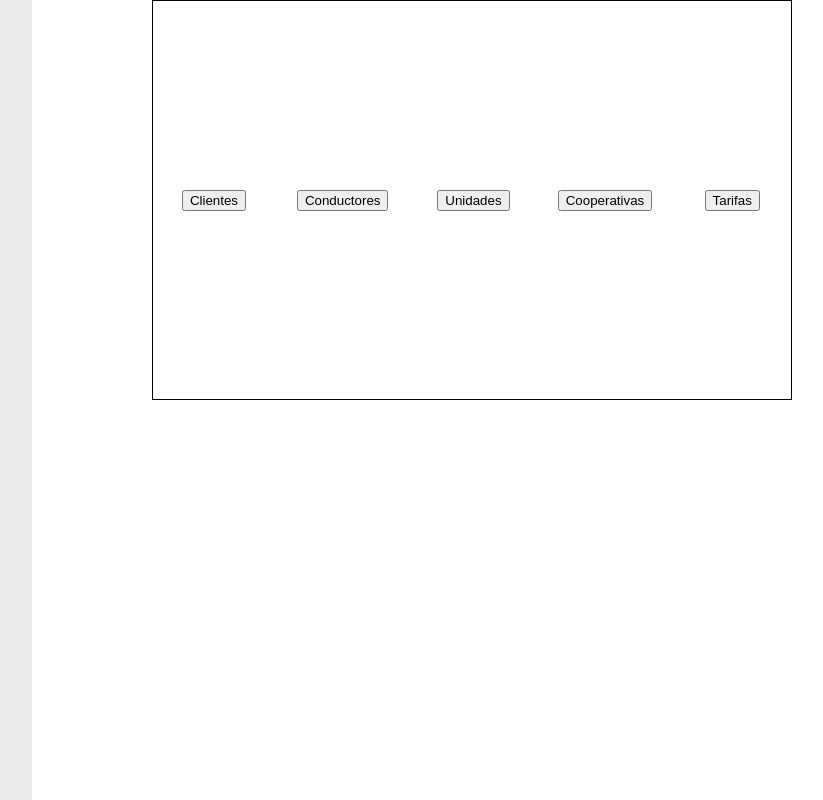
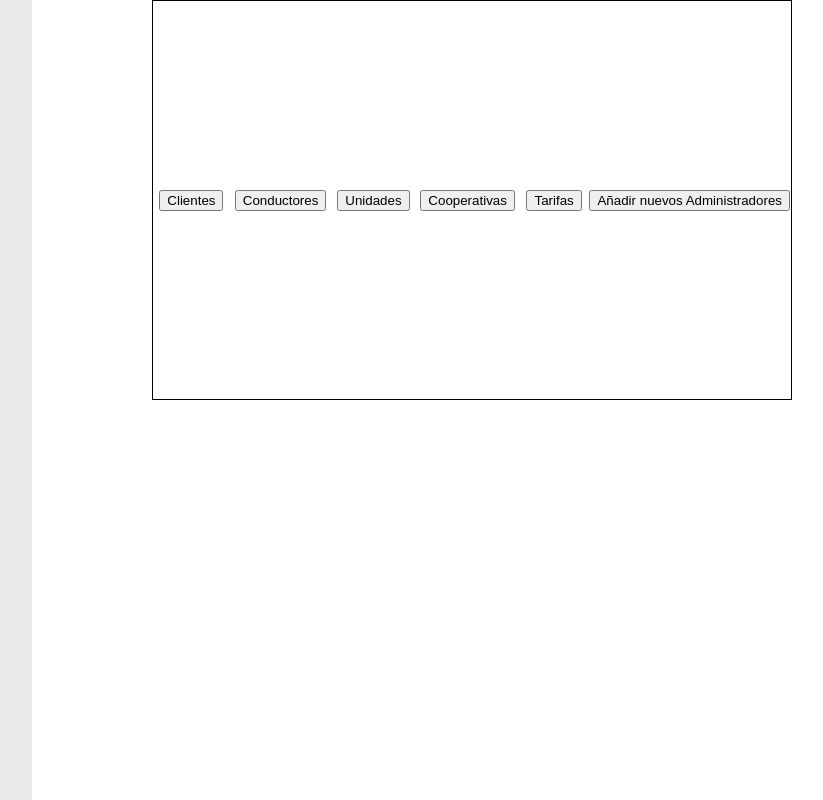
Before and after one commit to KGabrielaMendez/Api_SysTaxi, a PHP site: page /view/mainAdministrador.php in a window 1280 px wide. Shown: the part 100-900 px from the top of the page, without its empty margins (168-991 px from the left). Run offline with PHP 8.4, Linux system fonts and the light colour scheme; the visitor is signed in with stand-in values (Sample User, id 1).

Commit message:
agregar administradores

```diff
--- a/controller/controllerAdministrador.php
+++ b/controller/controllerAdministrador.php
@@ -22,6 +22,10 @@ switch ($opcion) {
         header('Location: ../view/cat_cooperativas/cat_cooperativas.php');
         break;
 
+    case "nuevoAdmin":
+        header('Location: ../view/login/login.php');
+        break;
+
     default:
         header('Location:../view/mainAdministrador.php');
 }
--- a/view/login/templates/login_listing.php
+++ b/view/login/templates/login_listing.php
@@ -10,14 +10,12 @@ echo $msg;
 </ul>
 <br/>
 <div class="col-sm-12 col-md-12">
-<a href="login.php?option=add" class="btn btn-success">Agregar Registro <i class="fa fa-plus"></i>
-</a><br />
+
 <br/><table id="example" class="table table-striped table-bordered" width="100%" cellspacing="0">
 <thead>
 <tr>
 <th style="text-transform: capitalize; width: 150px; font-weight: bold;">ID ROL</th>
 <th style="text-transform: capitalize; width: 150px; font-weight: bold;">USERNAME</th>
-<th style="text-transform: capitalize; width: 150px; font-weight: bold;">PASSWORD</th>
 <th style="width: 128px;">Accion</th>
 </tr>
 </thead>
@@ -27,7 +25,6 @@ foreach($result as $key => $value){?>
 <tr>
 <td><?php echo $result[$key]['ID_ROL']?></td>
 <td><?php echo $result[$key]['USERNAME']?></td>
-<td><?php echo $result[$key]['PASSWORD']?></td>
 <td><a href="login.php?option=view&ID_LOG=<?php echo $result[$key]['ID_LOG']?>"><i class="fa fa-eye"></i></a>&nbsp;|&nbsp;<a href="login.php?option=edit&ID_LOG=<?php echo $result[$key]['ID_LOG']?>"><i class="fa fa-pencil-square"></i></a>&nbsp;|&nbsp;<a href="login.php?option=delete&ID_LOG=<?php echo $result[$key]['ID_LOG']?>" onclick="return confirm('Are you sure you want to delete this record?');"><i class="fa fa-trash"></i></a></td>
 </tr>
 <?php
--- a/view/mainAdministrador.php
+++ b/view/mainAdministrador.php
@@ -120,6 +120,12 @@ td, th, table{
                             <input type="submit" value="Tarifas" />
                         </form>
                     </td>
+                     <td style="width: 175px;">
+                        <form  action="../controller/controllerAdministrador.php">
+                            <input type="hidden" value="nuevoAdmin" name="opcion" />
+                            <input type="submit" value="Añadir nuevos Administradores" />
+                        </form>
+                    </td>
 
                 </tr>
             </tbody>
```
Also changed, not shown: view/login/templates/login_edit.php (+9 -5 lines).
